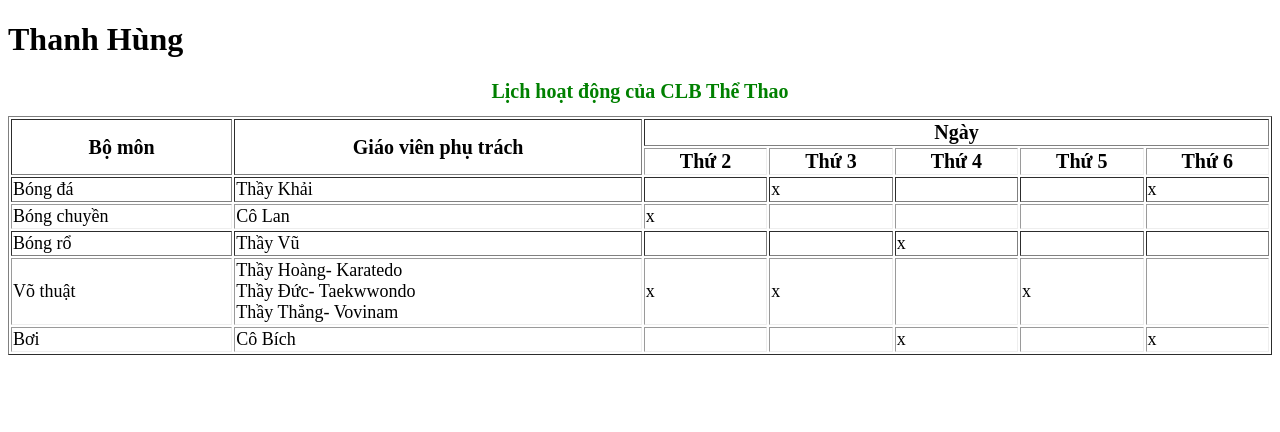
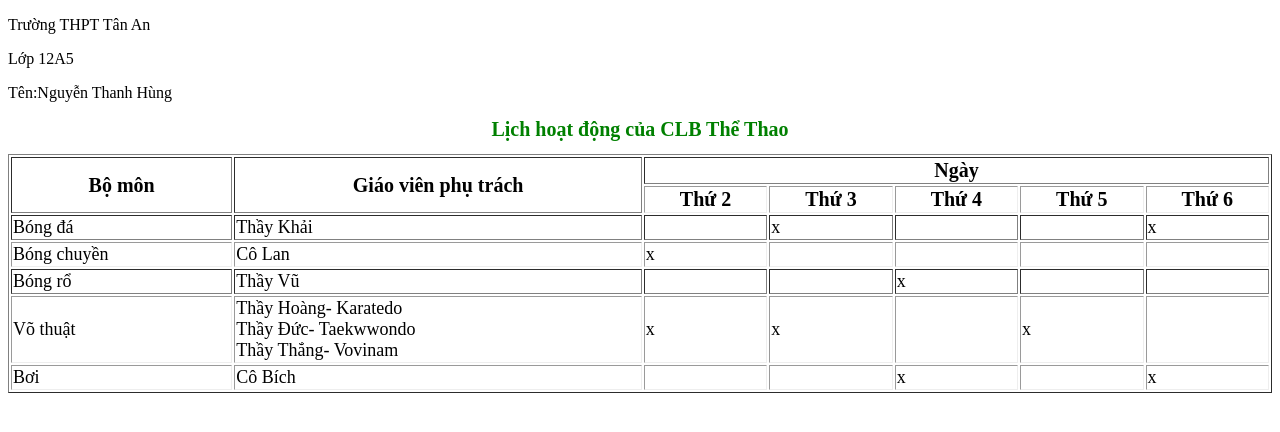
Before and after one commit to KhQuang/thlan3, a plain HTML site: page index.html in a window 1280 px wide. Drawn offline with Linux system fonts and the light colour scheme.

Commit message:
Update index.html

```diff
--- a/index.html
+++ b/index.html
@@ -12,7 +12,9 @@
         </style>
     </head>
     <body>
-        <h1>Thanh Hùng</h1>
+        <p>Trường THPT Tân An</p>
+        <p>Lớp 12A5</p>
+        <p>Tên:Nguyễn Thanh Hùng </p>
         <h1 style="text-align: center;font-size: 20px;color: green;">Lịch hoạt động của CLB Thể Thao</h1>
     <table border="1" style="width: 100%;>
         <tr style="border: 1px solid;">
```
